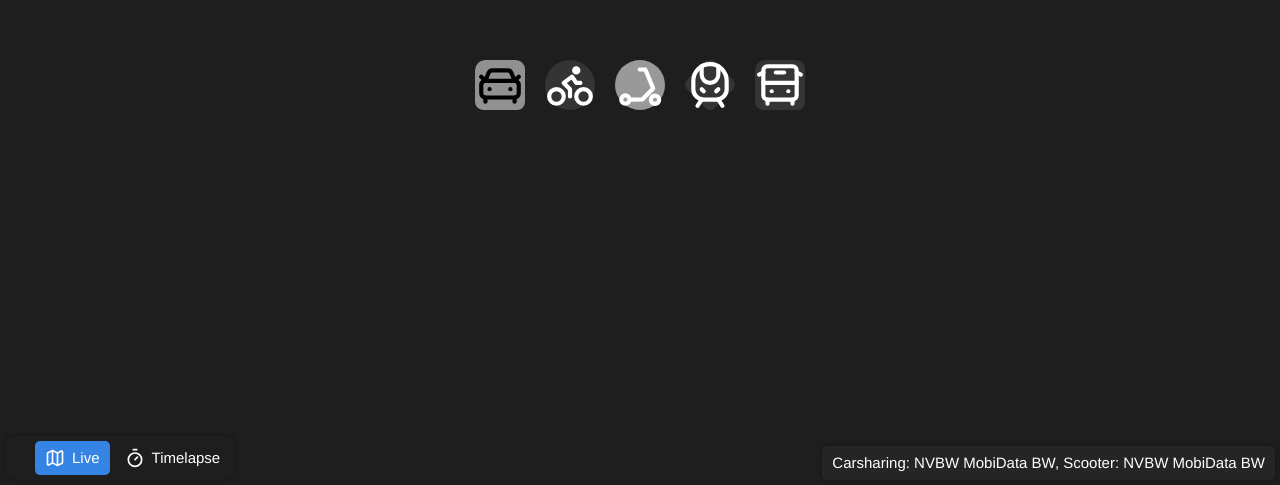
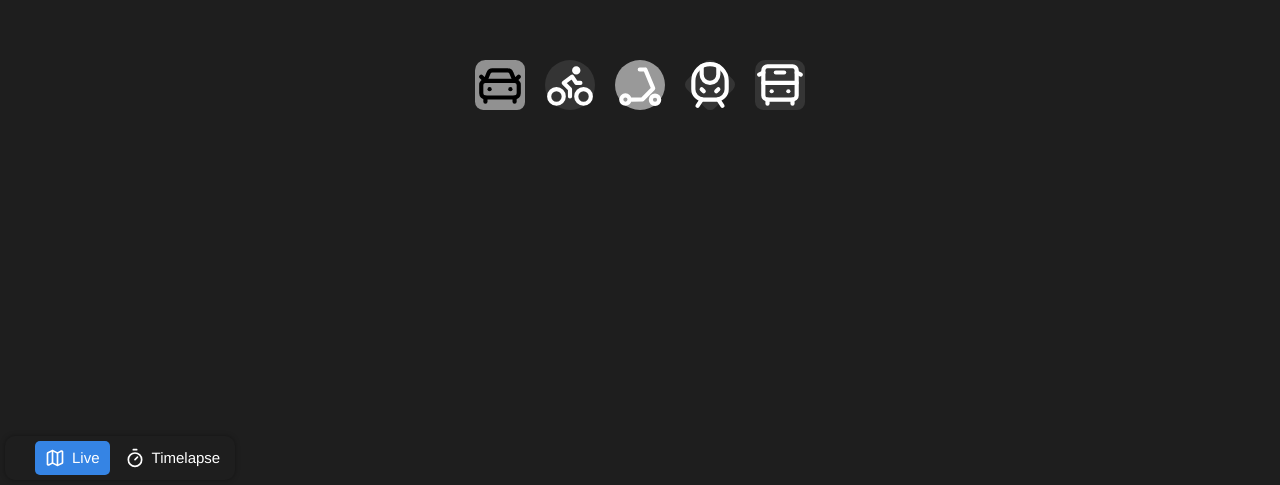
Before and after one commit to KASTEL-MobilityLab/ArtificialMetro, a Vue app: page / in a window 1280 px wide. Shown: the part 315-800 px from the top of the page. Built offline with nearby package versions, Linux system fonts and the light colour scheme.

Commit message:
Add Map legend

```diff
--- a/src/App.vue
+++ b/src/App.vue
@@ -6,7 +6,6 @@ import ViewSwitcher from './view/ViewSwitcher.vue'
 import { MapIcon, TimerIcon } from 'lucide-vue-next'
 import LiveView from './view/LiveView.vue'
 import { SwitchBus } from './view/switch_bus'
-import { TileProvider } from './view/map/tile_provider'
 import StartupView from './view/StartupView.vue'
 import { Kiosk } from './model/kiosk'
 
--- /dev/null
+++ b/src/view/LegendView.vue
@@ -0,0 +1,50 @@
+<script setup lang="ts">
+export type LegendItem = {
+    icon: string,
+    title: string,
+}
+const props = defineProps<{
+    entries: LegendItem[]
+}>()
+</script>
+
+<template>
+    <div class="legend">
+        <div v-for="item, key in entries" :key="key" class="entry">
+            <img :src="item.icon" />
+            {{ item.title }}
+        </div>
+    </div>
+</template>
+
+<style scoped>
+.legend {
+    position: absolute;
+
+    display: flex;
+    flex-direction: column;
+    justify-content: flex-start;
+    align-items: flex-start;
+    gap: 10px;
+
+    bottom: 5px;
+    right: 5px;
+    padding: 10px 10px;
+    border-radius: 5px;
+    max-width: 50%;
+
+    background: var(--card-bg-color);
+    color: var(--card-fg-color);
+    box-shadow: 0 0 5px var(--card-shade-color);
+}
+.entry {
+    display: flex;
+    flex-direction: row;
+    justify-content: center;
+    align-items: flex-start;
+    gap: 5px;
+}
+.entry img {
+    width: 20px;
+}
+</style>
--- a/src/view/MapView.vue
+++ b/src/view/MapView.vue
@@ -9,6 +9,7 @@ import TileRenderer from "./map/TileRenderer.vue"
 import MarkerRenderer from "./map/MarkerRenderer.vue"
 import type { Marker } from "./map/tiles"
 import { SpriteManager } from "./map/sprite_manager"
+import LegendView from "./LegendView.vue"
 
 const PRESETS = [
   {
@@ -90,14 +91,22 @@ watch(() => props.bus, (bus) => {
   bus.onNextPreset(nextPreset)
 })
 
+const providers = [
+  {name: "nextbike", title: "Nextbike", icon: "/brands/nextbike.svg"},
+  {name: "nextbike2", title: "Nextbike 2", icon: "/brands/nextbike.svg"},
+  {name: "stadtmobil_karlsruhe", title: "Stadtmobil", icon: "/brands/stadtmobil_karlsruhe.svg"},
+  {name: "voi_karlsruhe", title: "Voi", icon: "/brands/scooter_voi.svg"},
+  {name: "bolt_karlsruhe", title: "Bolt", icon: "/brands/scooter_bolt.svg"},
+]
+
 const spriteManager = new SpriteManager()
-spriteManager.fetchSprites([
-  {name: "nextbike", url: "/brands/nextbike.svg", size: 20},
-  {name: "nextbike2", url: "/brands/nextbike.svg", size: 20},
-  {name: "stadtmobil_karlsruhe", url: "/brands/stadtmobil_karlsruhe.svg", size: 20},
-  {name: "voi_karlsruhe", url: "/brands/scooter_voi.svg", size: 20},
-  {name: "bolt_karlsruhe", url: "/brands/scooter_bolt.svg", size: 20},
-])
+spriteManager.fetchSprites(providers.map(provider => {
+  return {
+    name: provider.name,
+    url: provider.icon,
+    size: 20,
+  }
+}))
 
 const tileProvider = new TileProvider("https://tiles.stadiamaps.com/tiles/alidade_smooth_dark/{z}/{x}/{y}.png")
 
@@ -118,15 +127,12 @@ const tileProvider = new TileProvider("https://tiles.stadiamaps.com/tiles/alidad
 
   </div>
   <PresetScaler :current-preset="currentPreset" :num-presets="PRESETS.length" @click="setToPreset"></PresetScaler>
-  <div class="attribution">
-    {{ attribution }}
-  </div>
+  <LegendView :entries="providers"></LegendView>
 </template>
 
 <style scoped>
 .attribution {
   position: absolute;
-  z-index: 1000;
 
   display: flex;
   flex-direction: row;
```
